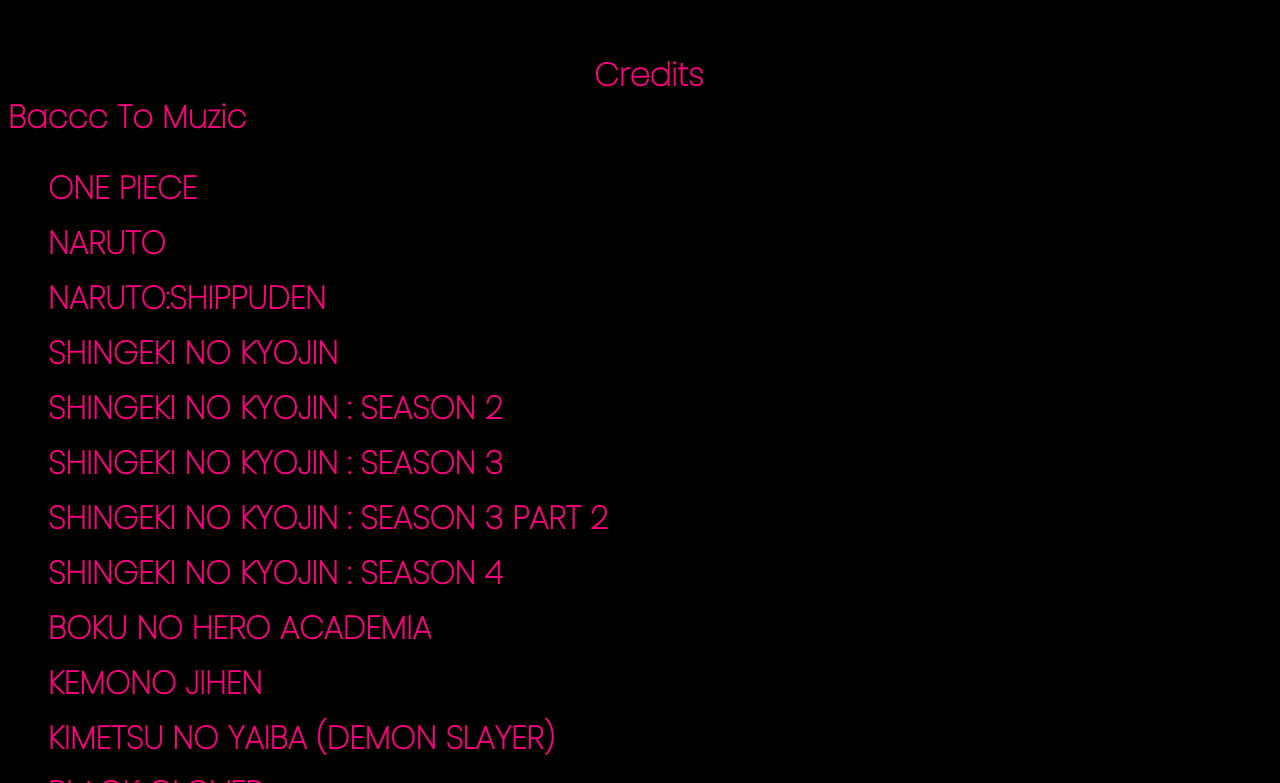
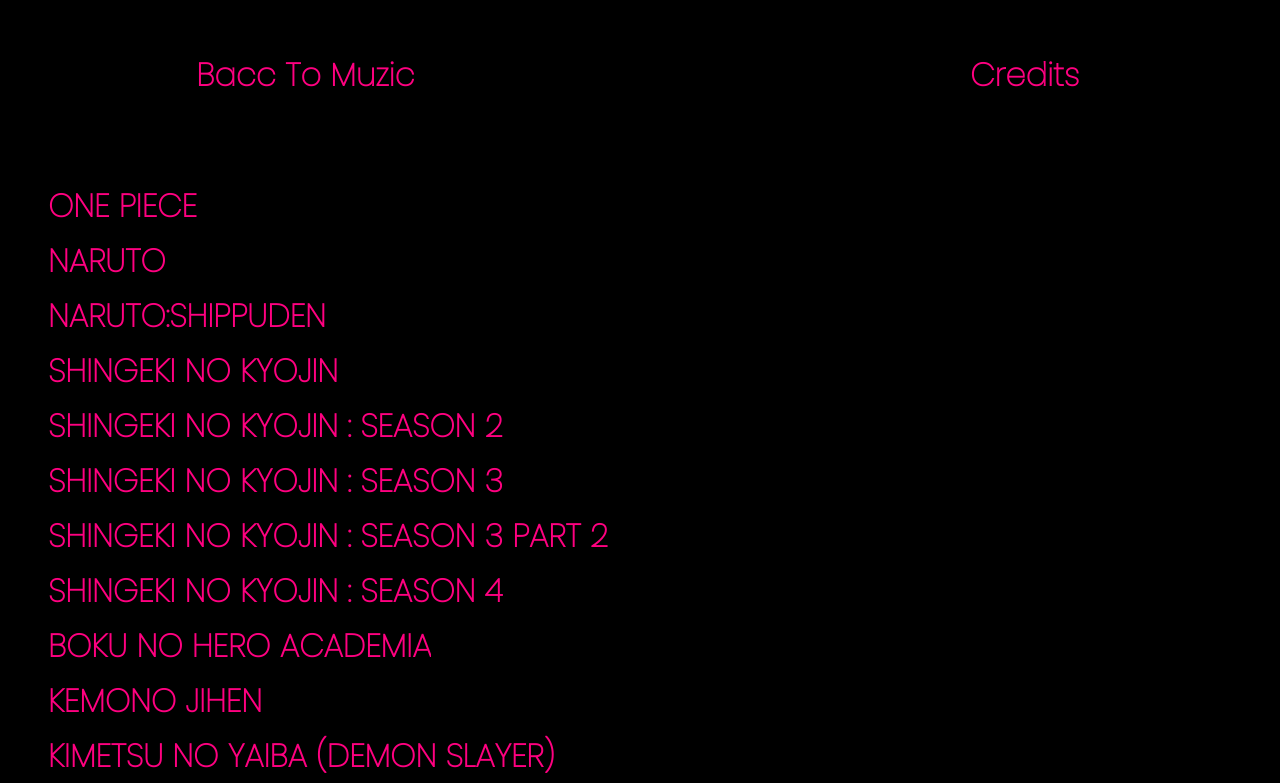
Before and after one commit to prxbhxth/tp, a plain HTML site: page animelist.html in a window 1280 px wide. Shown: the top 783 px of the page. Drawn offline with Linux system fonts and the light colour scheme.

Commit message:
Update animelist.html

```diff
--- a/animelist.html
+++ b/animelist.html
@@ -7,18 +7,20 @@
     <link rel="stylesheet" href="anime.css">
     <link rel="preconnect" href="https://fonts.gstatic.com">
     <link href="https://fonts.googleapis.com/css2?family=Poppins:wght@100&display=swap" rel="stylesheet">
-    <link rel="icon" href="animate.png" type="image/png">
+    <link rel="icon" href="./img/animate.png" type="image/png">
     <title>Anime OP</title>
 </head>
 <body>
 
-      <a href="music.html" class="backbtn">Baccc To Muzic</a>
+    <header class="logo-container">
+      <a href="music.html" class="backbtn">Bacc To Muzic</a>
 
       <a href="credits.html" class="creds"><h4 class="creds">Credits</h4></a>
 
     </header>
 
     <main>
+      <br>
       <ul>
         <li><a href="https://4anime.to/anime/one-piece">One Piece</a></li>
         <li><a href="https://4anime.to/anime/naruto">Naruto</a></li>
```
